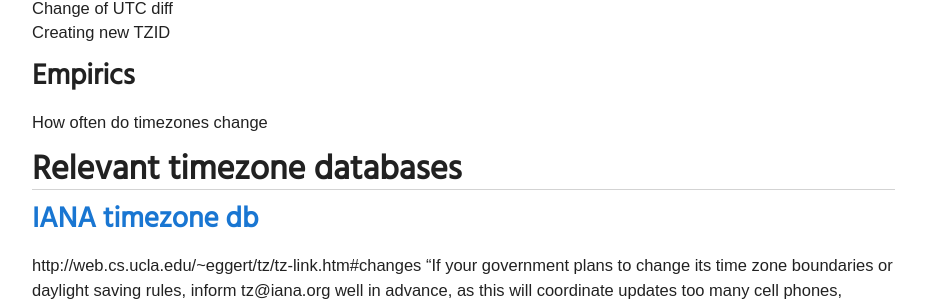
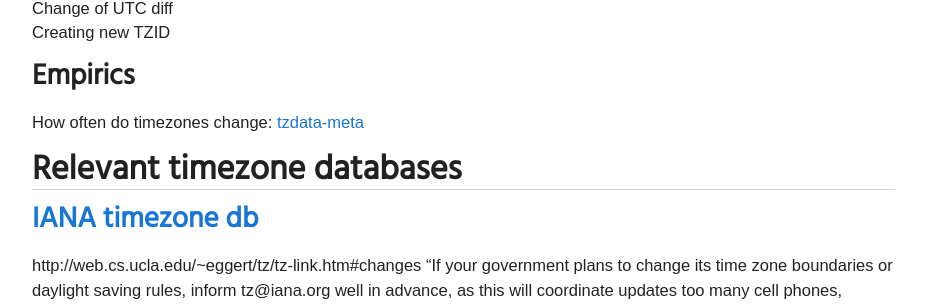
Before and after one commit to CalConnect/public, a Jekyll site: the page built from _pages/DateTime/introduction.md, in a window 1280 px wide and 900 px high, scrolled down 821 px. Shown: the part 147-453 px from the top of the window, without its empty margins (38-964 px from the left). Built offline with Jekyll 4.4.1, drawn with Linux system fonts in a browser that asks for light colours; some web fonts are replaced.

Commit message:
Include link to tzdata-meta

```diff
--- a/_pages/DateTime/introduction.md
+++ b/_pages/DateTime/introduction.md
@@ -36,7 +36,7 @@ The purpose is to collect and distill knowledge from the CalConnect community to
 * Creating new TZID
 
 ### Empirics
-* How often do timezones change
+* How often do timezones change: [tzdata-meta](https://tzdata-meta.timtimeonline.com/)
 
 ## Relevant timezone databases
 
```
